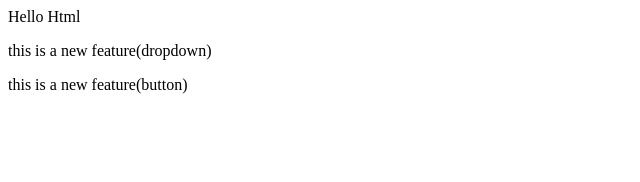
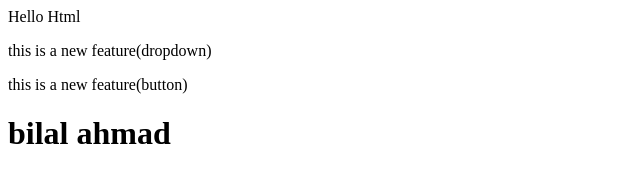
Before and after one commit to manager-nerithonx/LocalRepo, a plain HTML site: page index.html in a window 1280 px wide. Shown: the whole page, without its empty margins (0-640 px from the left). Drawn offline with Linux system fonts and the light colour scheme.

Commit message:
add the name

```diff
--- a/index.html
+++ b/index.html
@@ -1,3 +1,4 @@
 <p>Hello Html</p>
 <p>this is a new feature(dropdown)</p>
 <p>this is a new feature(button)</p>
+<h1>bilal ahmad</h1>
```
